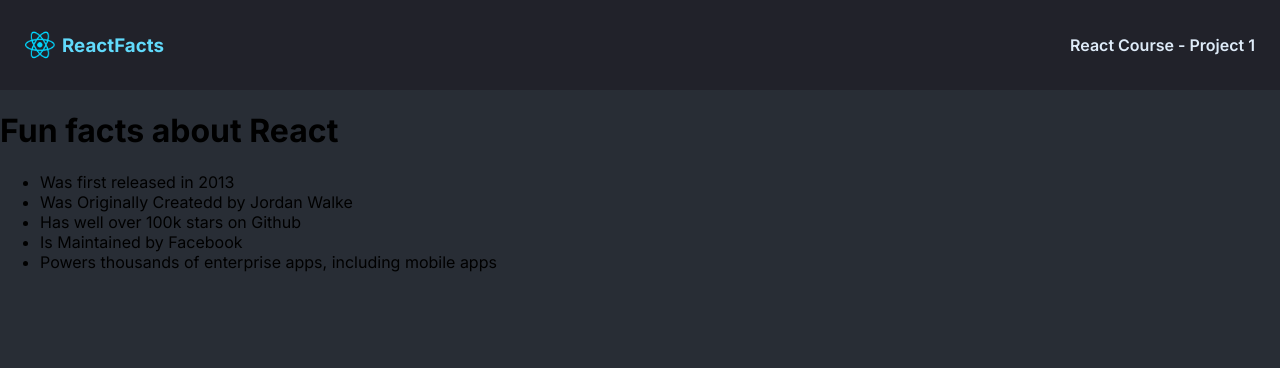
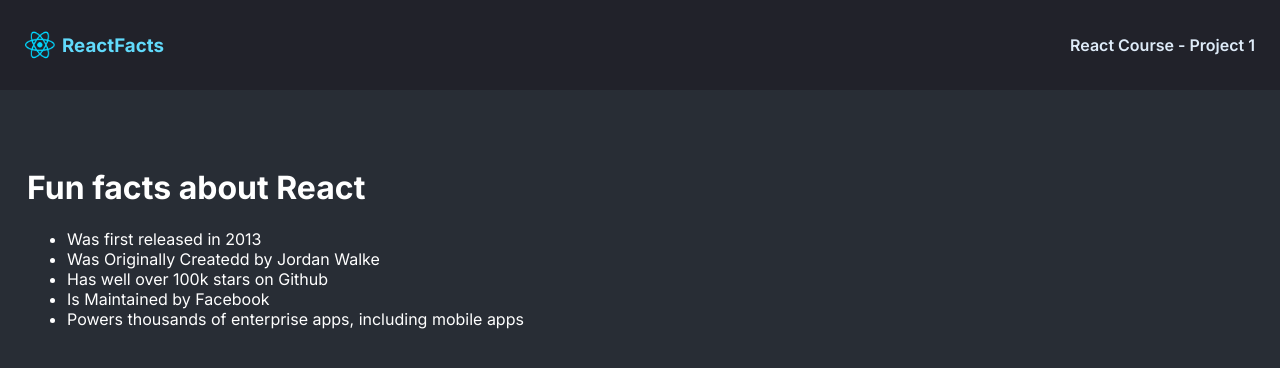
Before and after one commit to AaronJHarvey/React-For-Fun-Project, a React (Vite) app: page / in a window 1280 px wide. Shown: the top 368 px of the page. Built offline with nearby package versions, Linux system fonts and the light colour scheme.

Commit message:
Gives .main-section padding & color

```diff
--- a/src/index.css
+++ b/src/index.css
@@ -38,3 +38,8 @@ nav > .logo {
 	background-color: #282d35;
 	height: 100vw;
 }
+
+.main-section {
+	padding: 57px 27px;
+	color: white;
+}
```
